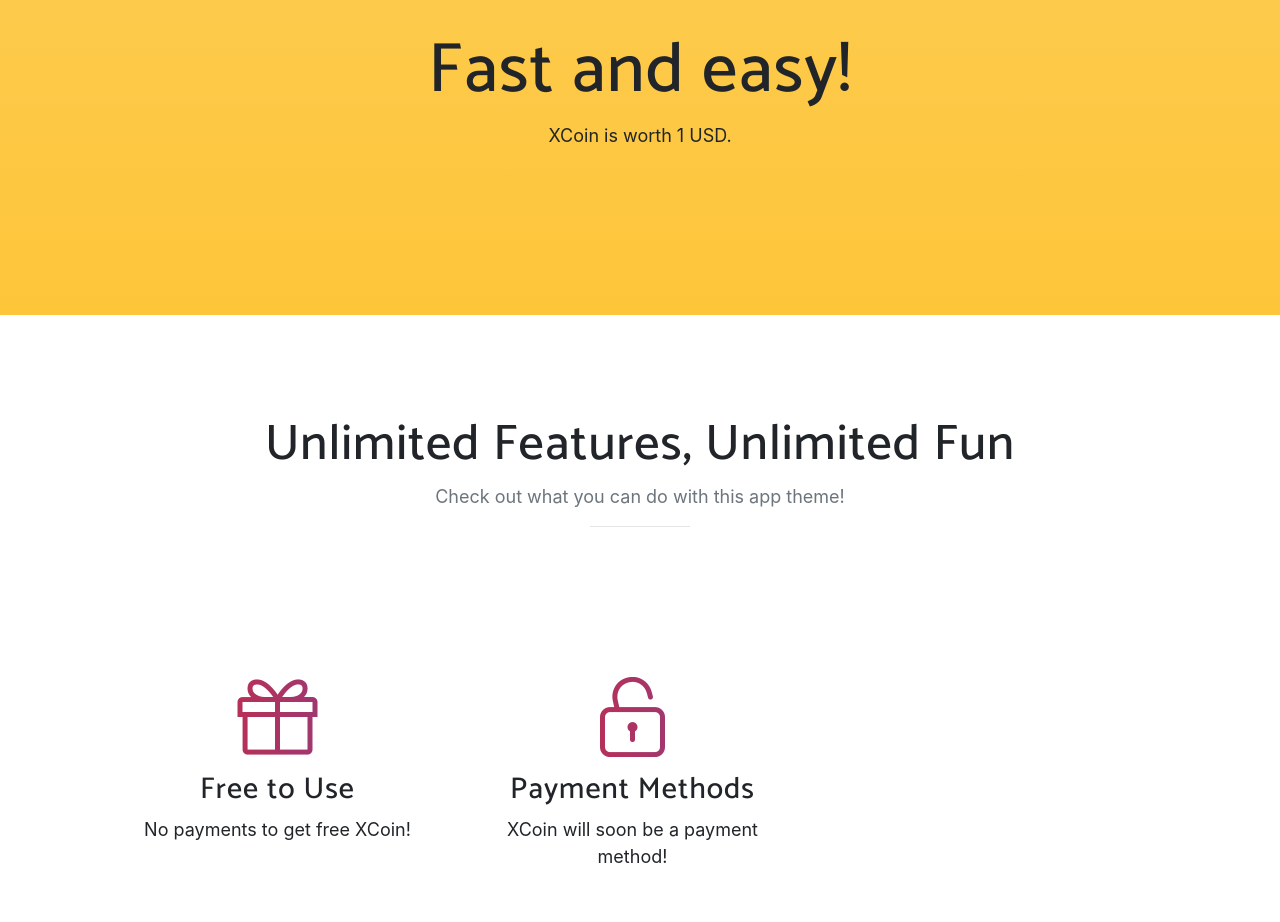
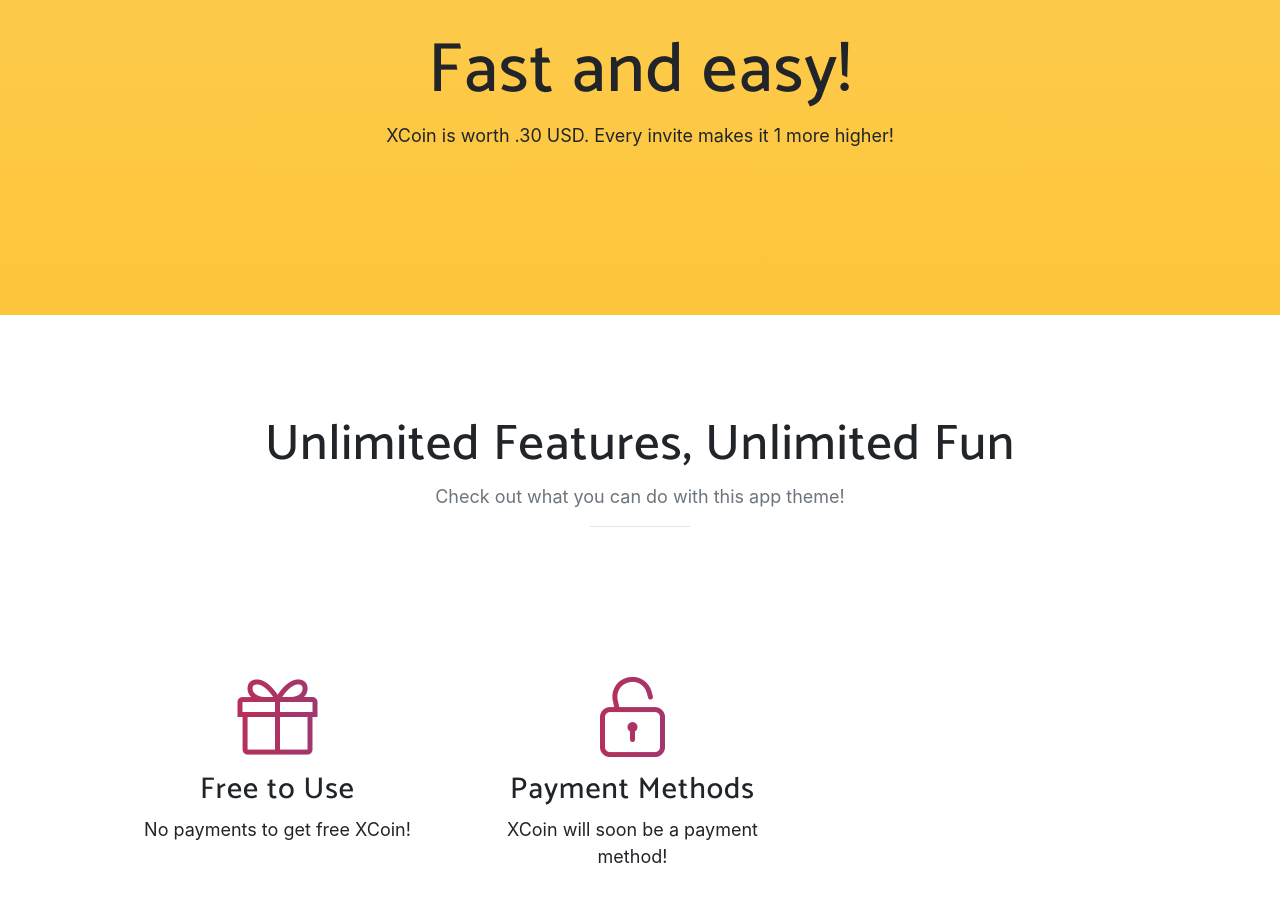
Before and after one commit to Coin-x/coin-x.github.io, a website with bundled scripts: page index.html in a window 1280 px wide. Shown: the part 920-1842 px from the top of the page. Built offline with nearby package versions, Linux system fonts and the light colour scheme; a web font is replaced by a local one.

Commit message:
Update index.html

```diff
--- a/index.html
+++ b/index.html
@@ -59,7 +59,7 @@
       <div class="row">
         <div class="col-md-8 mx-auto">
           <h2 class="section-heading">Fast and easy!</h2>
-          <p class="section-heading">XCoin is worth 1 USD.</p>
+          <p class="section-heading">XCoin is worth .30 USD. Every invite makes it 1 more higher!</p>
         </div>
       </div>
     </div>
```
